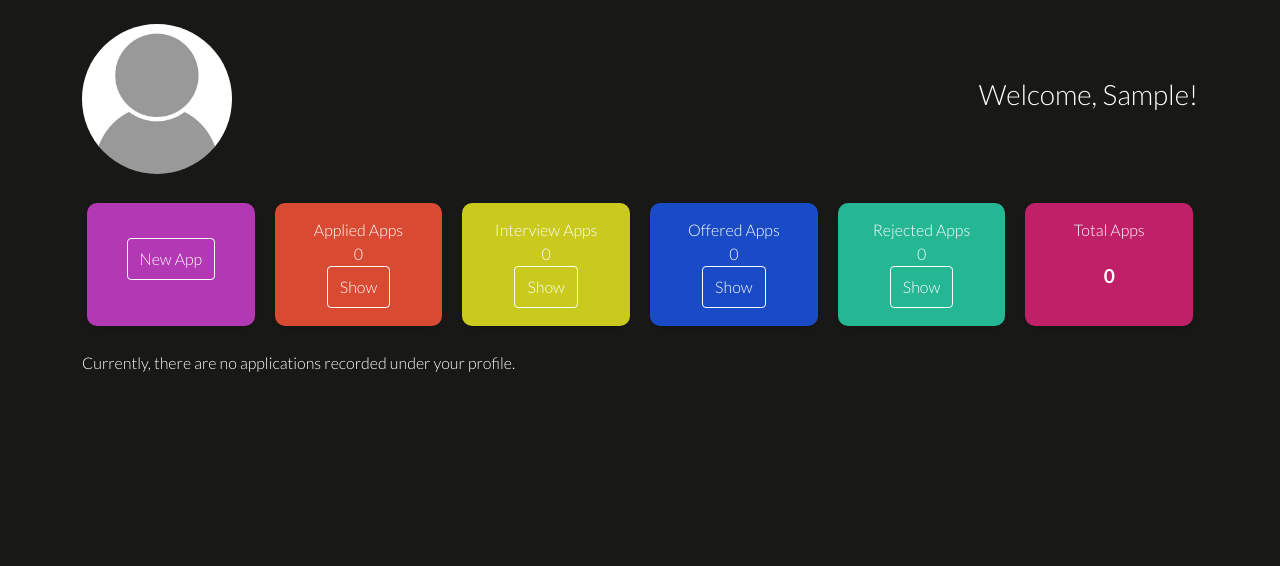
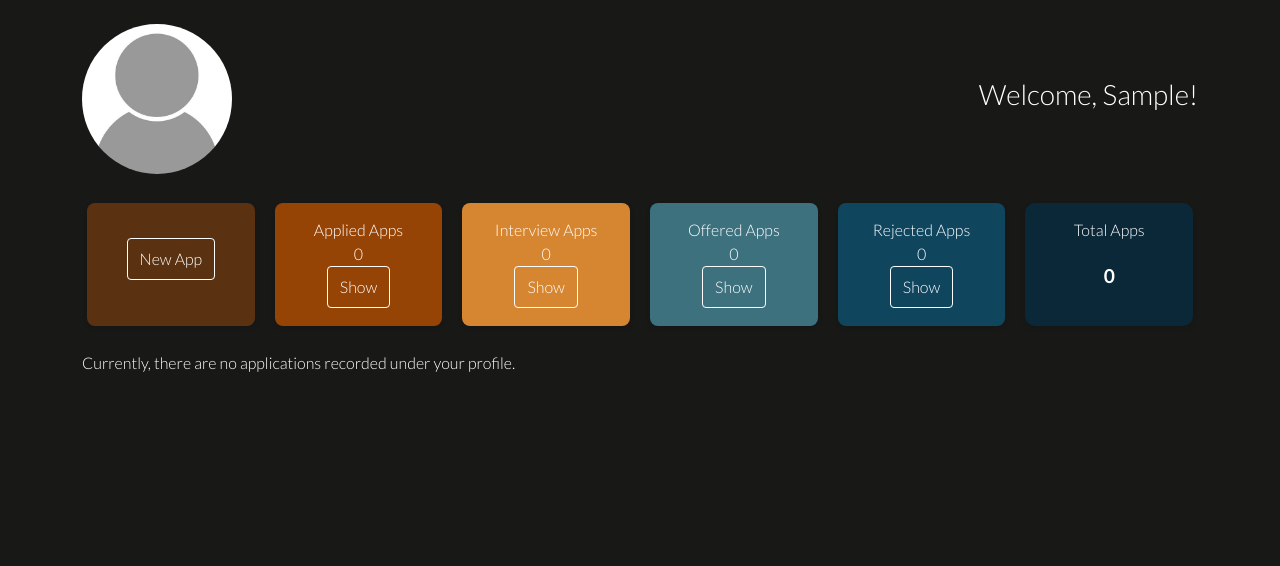
Before and after one commit to ci-mustafa/applywise, a Django app: page / in a window 1280 px wide. Shown: the part 79-645 px from the top of the page. Run offline with Django 5.2, Linux system fonts and the light colour scheme; the visitor is signed in with stand-in values (Sample User, id 1); data that the repository does not hold is empty; some web fonts are replaced.

Commit message:
feat: add hover effect on application counts

```diff
--- a/static/css/style.css
+++ b/static/css/style.css
@@ -112,27 +112,27 @@ p {
 }
 
 .new-app {
-    background-color: rgb(179, 56, 179);
+    background-color: #5a3211;
 }
 
 .applied {
-    background-color: rgb(216, 74, 49);
+    background-color: #964405;
 }
 
 .interview {
-    background-color: rgb(201, 201, 30);
+    background-color: #d68631;
 }
 
 .offer {
-    background-color: #184bc5;
+    background-color: #3d717e;
 }
 
 .rejected {
-    background-color: rgb(37, 182, 148);
+    background-color: #10455e;
 }
 
 .total_apps {
-    background-color: rgb(191, 32, 104);
+    background-color: #0b2839;
 }
 
 .btn-new-app {
@@ -144,6 +144,23 @@ p {
     font-size: larger;
     font-weight: bold;
 }
+
+/* Basic styles for each application counter div */
+.new-app, .applied, .interview, .offer, .rejected {
+    transition: transform 0.3s ease, box-shadow 0.3s ease, background-color 0.3s ease;
+    padding: 15px;
+    border-radius: 8px;
+    margin: 5px;
+    cursor: pointer;
+}
+
+/* Hover effect: grow, shadow, and subtle background color change */
+.new-app:hover, .applied:hover, .interview:hover, .offer:hover, .rejected:hover{
+    transform: scale(1.05);  /* Grow slightly */
+    box-shadow: 0px 0px 15px 5px rgb(255, 255, 255),
+                inset 0px 0px 10px rgb(0, 0, 0);
+}
+
 
 /* Custom Buttons */
 .btn-custom {
```
Also changed, not shown: 1 other file.
